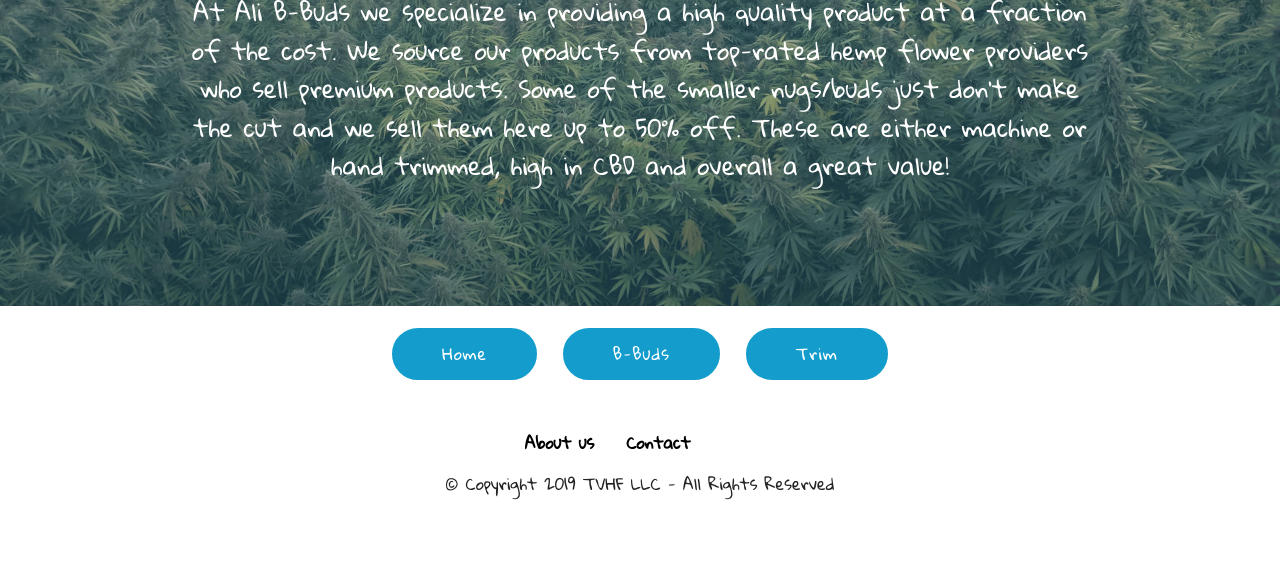
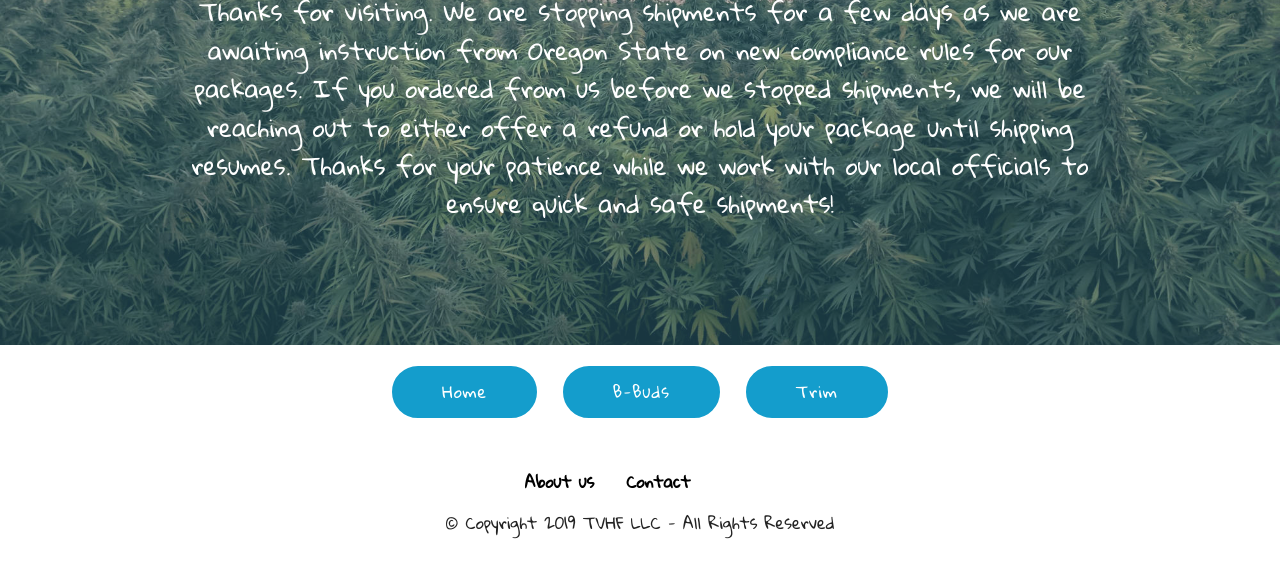
Before and after one commit to nomnompewpew/alibbuds, a plain HTML site: page bbuds.html in a window 1280 px wide. Shown: the part 352-917 px from the top of the page. Before the commit the page ends 879 px from the top, so only its background shows below. Drawn offline with Linux system fonts and the light colour scheme; a script that the page names is missing.

Commit message:
create github pages

```diff
--- a/bbuds.html
+++ b/bbuds.html
@@ -89,7 +89,7 @@
                 <h1 class="mbr-section-title align-center mbr-bold pb-3 mbr-fonts-style display-1">Ali B-Buds</h1>
                 <h3 class="mbr-section-subtitle align-center mbr-light pb-3 mbr-fonts-style display-2">Get the best High CBD Hemp Flower at the lowest prices!</h3>
                 <p class="mbr-text align-center pb-3 mbr-fonts-style display-5">
-                    At Ali B-Buds we specialize in providing a high quality product at a fraction of the cost. We source our products from top-rated hemp flower providers who sell premium products. Some of the smaller nugs/buds just don't make the cut and we sell them here up to 50% off. These are either machine or hand trimmed, high in CBD and overall a great value!</p>
+                    Thanks for visiting. We are stopping shipments for a few days as we are awaiting instruction from Oregon State on new compliance rules for our packages. If you ordered from us before we stopped shipments, we will be reaching out to either offer a refund or hold your package until shipping resumes. Thanks for your patience while we work with our local officials to ensure quick and safe shipments!</p>
 
             </div>
         </div>
```
Also changed, not shown: flowertrim.html (+1 -1 lines), index.html (+1 -1 lines), 1 other file.
